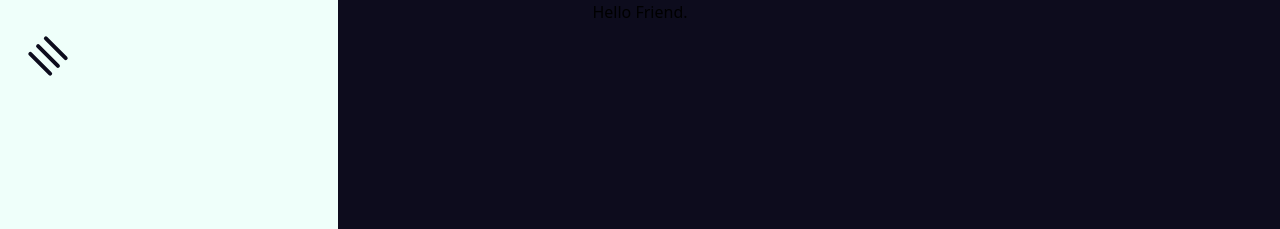
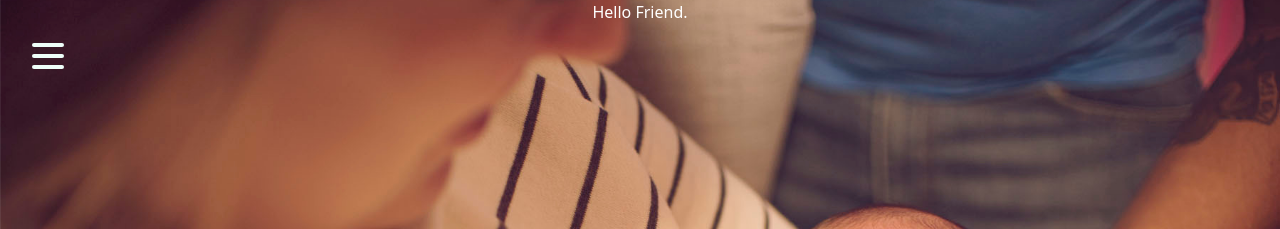
Before and after one commit to ijshd7/smakaphotography, a Gatsby site: page / in a window 1280 px wide. Shown: the top 229 px of the page. Built offline with nearby package versions, Linux system fonts and the light colour scheme; Gatsby itself is replaced by a stand-in of ours.

Commit message:
finished burger

```diff
--- /dev/null
+++ b/src/hooks/BurgerHook.js
@@ -0,0 +1,18 @@
+import { useEffect } from 'react';
+
+export const BurgerHook = (ref, handler) => {
+    useEffect(() => {
+      const listener = event => {
+        if (!ref.current || ref.current.contains(event.target)) {
+          return;
+        }
+        handler(event);
+      };
+      document.addEventListener('mousedown', listener);
+      return () => {
+        document.removeEventListener('mousedown', listener);
+      };
+    },
+    [ref, handler],
+    );
+};
--- a/src/pages/index.js
+++ b/src/pages/index.js
@@ -1,7 +1,15 @@
-import React, { useState } from "react";
+import React, { useState, useRef } from "react";
 import styled from 'styled-components';
+import { BurgerHook } from '../hooks/BurgerHook';
+import introImg from '../images/IMG_0004.jpg';
 // import { Link } from 'gatsby';
-// https://css-tricks.com/hamburger-menu-with-a-side-of-react-hooks-and-styled-components/
+
+const background = {
+  backgroundImage: `url(${introImg})`,
+  backgroundSize: 'cover',
+  backgroundPosition: 'center',
+  minHeight: '340px'
+};
 
 
 const theme = {
@@ -33,24 +41,24 @@ const StyledBurger = styled.button`
   div {
     width: 2rem;
     height: 0.25rem;
-    background: ${open => open ? theme.primaryDark : theme.primaryLight};
+    background: ${({ open }) => open ? theme.primaryDark : theme.primaryLight};
     border-radius: 10px;
     transition: all 0.3s linear;
     position: relative;
     transform-origin: 1px;
-  }
 
-  :first-child {
-    transform: ${open => open ? 'rotate(45deg)' : 'rotate(0)'};
-  }
+    :first-child {
+      transform: ${({ open }) => open ? 'rotate(45deg)' : 'rotate(0)'};
+    }
 
-  :nth-child(2) {
-    opacity: ${open => open ? '0' : '1'};
-    transform: ${open => open ? 'translateX(20px)' : 'translateX(0)'};
-  }
+    :nth-child(2) {
+      opacity: ${({ open }) => open ? '0' : '1'};
+      transform: ${({ open }) => open ? 'translateX(20px)' : 'translateX(0)'};
+    }
 
-  :nth-child(3) {
-    transform: ${open => open ? 'rotate(-45deg)' : 'rotate(0)'};
+    :nth-child(3) {
+      transform: ${({ open }) => open ? 'rotate(-45deg)' : 'rotate(0)'};
+    }
   }
 `;
 
@@ -66,7 +74,7 @@ const StyledMenu = styled.nav`
   top: 0;
   left: 0;
   transition: transform 0.3s ease-in-out;
-  transform: ${open => open ? 'translateX(0)' : 'translateX(-100%)'};
+  transform: ${({ open }) => open ? 'translateX(0)' : 'translateX(-100%)'};
 
   @media (max-width: ${theme.mobile}) {
     width: 100%;
@@ -124,13 +132,15 @@ const Burger = ({ open, setOpen }) => {
 
 const IndexPage = () => {
   const [open, setOpen] = useState(false);
+  const node = useRef();
+  BurgerHook(node, () => setOpen(false));
   return (
-    <main className="h-screen w-full" style={{backgroundColor: '#0D0C1D'}}>
+    <main className="h-screen w-full" style={background}>
       <title>S. Maka Photography</title>
       <div>
-        <h1 className="text-center">Hello Friend.</h1>
+        <h1 className="text-center text-white">Hello Friend.</h1>
       </div>
-      <div>
+      <div ref={node}>
         <Burger open={open} setOpen={setOpen}/>
         <Menu open={open} setOpen={setOpen}/>
       </div>
```
